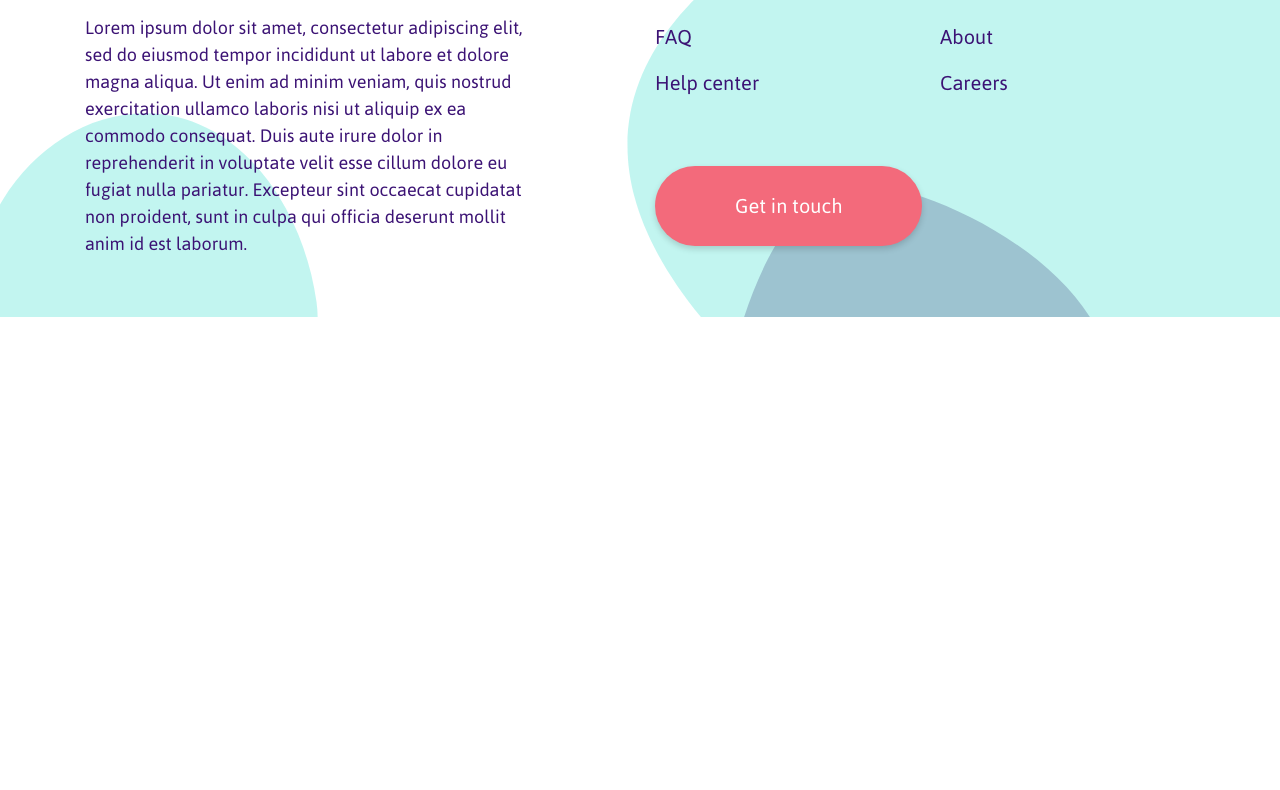
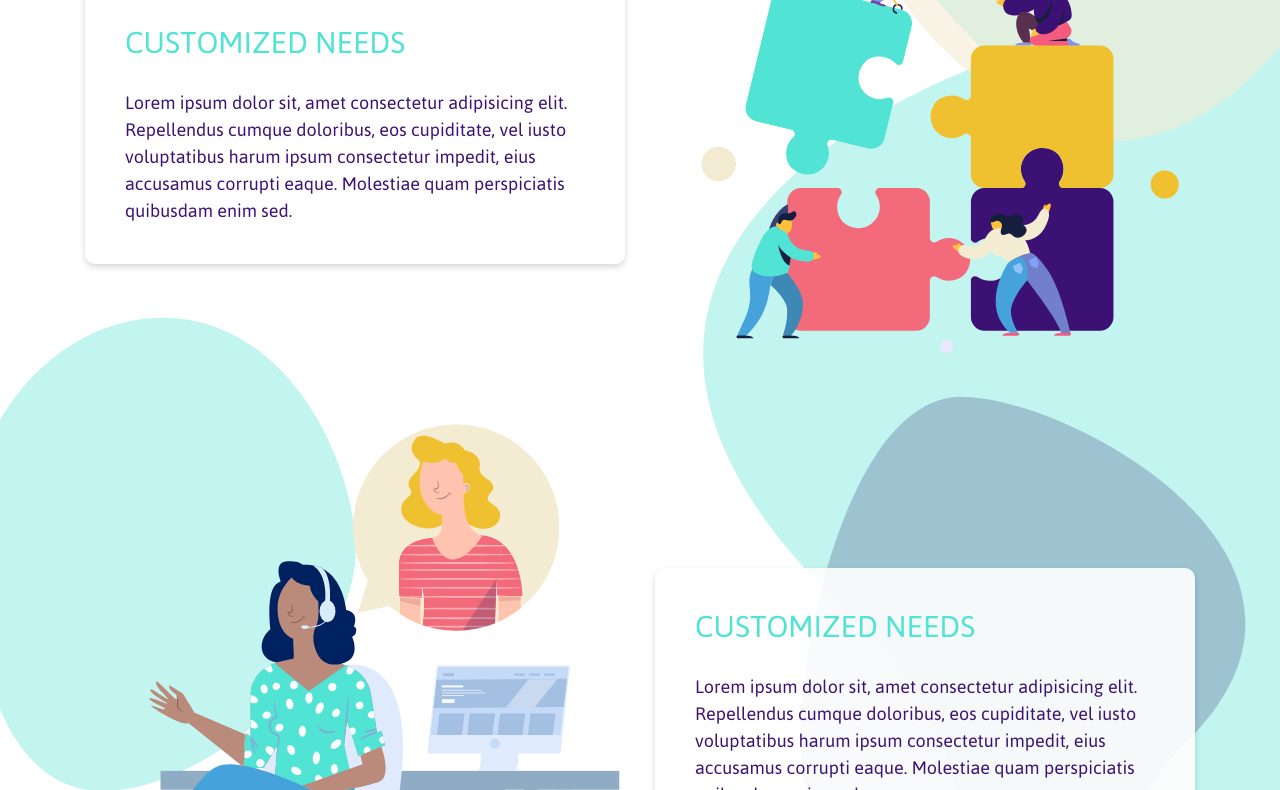
Before and after one commit to Oshchenkov/ApptonCommerce, a website: page app/index.html in a window 1280 px wide. Shown: the part 1581-2371 px from the top of the page. Before the commit the page ends 1898 px from the top, so only its background shows below. Drawn offline with nearby package versions, Linux system fonts and the light colour scheme; a web font is replaced by a local one.

Commit message:
add main sections on Home page

```diff
--- a/app/index.html
+++ b/app/index.html
@@ -140,6 +140,61 @@
                 </div><!-- /.section-sellingPoints__row row -->
             </div><!-- /.container -->
         </section><!-- /.section-sellingPoints -->
+        <section class="section-mainFeatures">
+            <div class="container">
+                <div class="row section-mainFeatures__row customNeeds mainFeatures">
+                    <div class="col-lg-6 mainFeatures__col">
+                        <div class="mainFeatures__textBlock">
+                            <div class="mainFeatures__textBlock-title">
+                                Customized needs
+                            </div>
+                            <div class="mainFeatures__textBlock-desc">
+                                Lorem ipsum dolor sit, amet consectetur adipisicing elit. Repellendus cumque doloribus, eos cupiditate, vel iusto voluptatibus harum ipsum consectetur impedit, eius accusamus corrupti eaque. Molestiae quam perspiciatis quibusdam enim sed.
+                            </div>
+                        </div>
+                    </div>
+                    <div class="col-lg-6  mainFeatures__col">
+                        <div class="mainFeatures__imageBlock">
+                            <img src="images/section-mainFeatures/cusomisedNeeds-icon.svg" alt="" class="mainFeatures__imageBlock-img">
+                        </div>
+                    </div>
+                </div>
+                <div class="row section-mainFeatures__row permanentSupport mainFeatures">
+                    <div class="col-lg-6 mainFeatures__col order-lg-2">
+                        <div class="mainFeatures__textBlock">
+                            <div class="mainFeatures__textBlock-title">
+                                Customized needs
+                            </div>
+                            <div class="mainFeatures__textBlock-desc">
+                                Lorem ipsum dolor sit, amet consectetur adipisicing elit. Repellendus cumque doloribus, eos cupiditate, vel iusto voluptatibus harum ipsum consectetur impedit, eius accusamus corrupti eaque. Molestiae quam perspiciatis quibusdam enim sed.
+                            </div>
+                        </div>
+                    </div>
+                    <div class="col-lg-6 mainFeatures__col order-lg-1">
+                        <div class="mainFeatures__imageBlock">
+                            <img src="images/section-mainFeatures/permanent-icon.svg" alt="" class="mainFeatures__imageBlock-img">
+                        </div>
+                    </div>
+                </div>
+                <div class="row section-mainFeatures__row salesStats mainFeatures">
+                    <div class="col-lg-6 mainFeatures__col ">
+                        <div class="mainFeatures__textBlock">
+                            <div class="mainFeatures__textBlock-title">
+                                View sales
+                            </div>
+                            <div class="mainFeatures__textBlock-desc">
+                                Lorem ipsum dolor sit, amet consectetur adipisicing elit. Repellendus cumque doloribus, eos cupiditate, vel iusto voluptatibus harum ipsum consectetur impedit, eius accusamus corrupti eaque. Molestiae quam perspiciatis quibusdam enim sed.
+                            </div>
+                        </div><!-- /.mainFeatures__textBlock -->
+                    </div>
+                    <div class="col-lg-6 mainFeatures__col ">
+                        <div class="mainFeatures__imageBlock">
+                            <img src="images/section-mainFeatures/salesStats-icon.svg" alt="" class="mainFeatures__imageBlock-img">
+                        </div><!-- /.mainFeatures__imageBlock -->
+                    </div>
+                </div><!-- /.row -->
+            </div><!-- /.container -->
+        </section><!-- /.section-mainFeatures -->
     </main><!-- /.mainContainer -->
     <footer class="mainFooter">
         <div class="mainFooter__container container">
--- a/app/sass/page.blocks/_mainContainer.sass
+++ b/app/sass/page.blocks/_mainContainer.sass
@@ -71,6 +71,37 @@
 #increaseIcon .sellingPoints-block__iconImg
     width: 210px
 
+// section-sellingPoints
+
+.section-mainFeatures
+    &__row
+
+.mainFeatures
+    display: flex
+    flex-direction: row
+    align-items: center
+    &__col
+        margin-bottom: 30px
+
+    &__textBlock
+        background-color: $color-whiteLight
+        border-radius: $borderRadius-main
+        box-shadow: $boxShadow-main
+        padding: 40px
+        &-title
+            color: $color-turquoise
+            font-size: $fontSize-titleMain
+            line-height: $lineHeight-titleMain
+            text-transform: uppercase
+            margin-bottom: 30px
+        &-desc
+            font-size: $fontSite-descMain
+    &__imageBlock
+        display: flex
+        &-img
+            display: block
+            width: 100%
+            height: auto
 
 
 +media-breakpoint-down($lg)
@@ -83,3 +114,5 @@
         margin-bottom: 30px
     .sellingPoints-block
         padding: 30px 40px
+    .section-sellingPoints
+        margin-bottom: 30px
--- a/app/style.css
+++ b/app/style.css
@@ -418,6 +418,60 @@ body {
   width: 210px;
 }
 
+.mainFeatures {
+  display: -webkit-box;
+  display: -webkit-flex;
+  display: -ms-flexbox;
+  display: flex;
+  -webkit-box-orient: horizontal;
+  -webkit-box-direction: normal;
+  -webkit-flex-direction: row;
+      -ms-flex-direction: row;
+          flex-direction: row;
+  -webkit-box-align: center;
+  -webkit-align-items: center;
+      -ms-flex-align: center;
+          align-items: center;
+}
+
+.mainFeatures__col {
+  margin-bottom: 30px;
+}
+
+.mainFeatures__textBlock {
+  background-color: rgba(255, 255, 255, 0.9);
+  -webkit-border-radius: 10px;
+          border-radius: 10px;
+  -webkit-box-shadow: 0px 3px 6px 0px rgba(0, 0, 0, 0.16);
+          box-shadow: 0px 3px 6px 0px rgba(0, 0, 0, 0.16);
+  padding: 40px;
+}
+
+.mainFeatures__textBlock-title {
+  color: #51E3D4;
+  font-size: 30px;
+  line-height: 35px;
+  text-transform: uppercase;
+  margin-bottom: 30px;
+}
+
+.mainFeatures__textBlock-desc {
+  font-size: 18px;
+}
+
+.mainFeatures__imageBlock {
+  display: -webkit-box;
+  display: -webkit-flex;
+  display: -ms-flexbox;
+  display: flex;
+}
+
+.mainFeatures__imageBlock-img {
+  display: block;
+  width: 100%;
+  height: auto;
+}
+
 @media (max-width: 991.98px) {
   .section-hero-textBlock__title {
     margin-top: 50px;
@@ -430,6 +484,9 @@ body {
   }
   .sellingPoints-block {
     padding: 30px 40px;
+  }
+  .section-sellingPoints {
+    margin-bottom: 30px;
   }
 }
 
```
Also changed, not shown: app/images/section-mainFeatures/cusomisedNeeds-icon.svg (added), app/images/section-mainFeatures/permanent-icon.svg (added), app/images/section-mainFeatures/salesStats-icon.svg (added).
